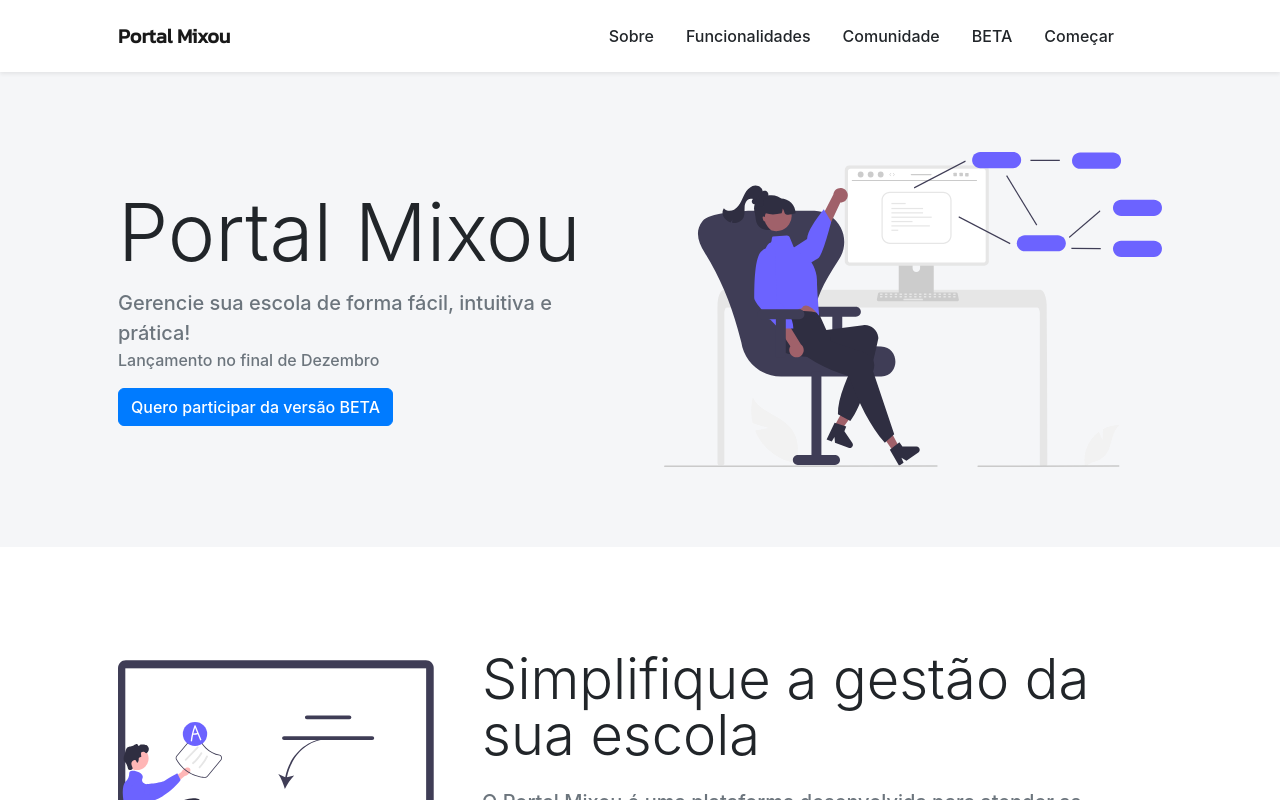
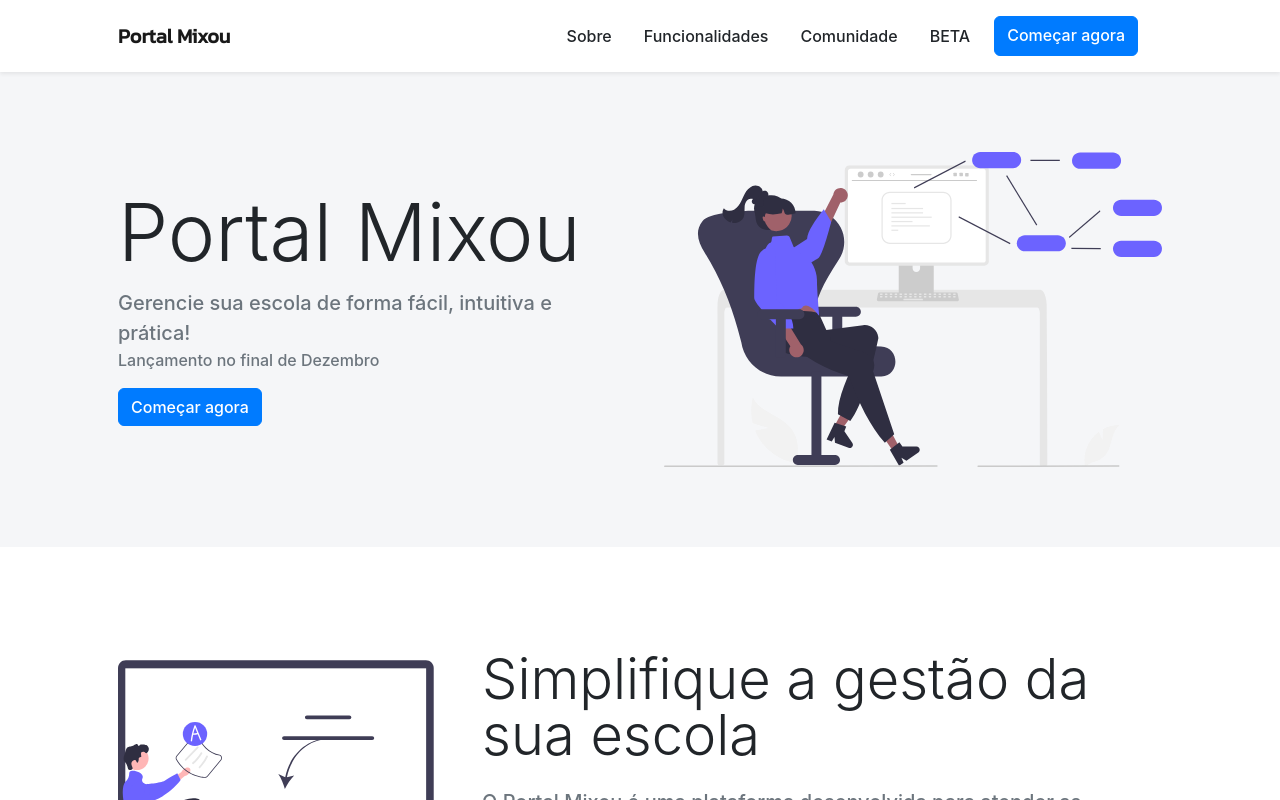
Before and after one commit to vinic-i/landingpage, a SvelteKit app: page / in a window 1280 px wide. Shown: the top 800 px of the page. Built offline with nearby package versions, Linux system fonts and the light colour scheme.

Commit message:
botão começar agora

```diff
--- a/src/routes/+page.svelte
+++ b/src/routes/+page.svelte
@@ -27,7 +27,7 @@
 				<li class="nav-item"><a class="nav-link me-lg-3" href="#features">Funcionalidades</a></li>
 				<li class="nav-item"><a class="nav-link me-lg-3" href="#community">Comunidade</a></li>
 				<li class="nav-item"><a class="nav-link me-lg-3" href="#beta">BETA</a></li>
-				<li class="nav-item"><a class="nav-link me-lg-3" href="https://escola-mixou.netlify.app/owner">Começar</a></li>
+				<a class="btn btn-primary" href="https://escola-mixou.netlify.app/owner">Começar agora</a>
 				<!-- <div class={`dropdown ${dropdown ? 'show' : ''}`}>
 					<button
 						class="btn btn-secondary dropdown-toggle"
@@ -79,11 +79,8 @@
 						<span class="text-muted">Lançamento no final de Dezembro</span>
 					</p>
 					<div class="d-flex flex-column flex-lg-row align-items-center">
-						<a
-							href={whatsappGroupLink}
-							target="_blank"
-							rel="noopener noreferrer"
-							class="btn btn-primary">Quero participar da versão BETA</a
+						<a class="btn btn-primary" href="https://escola-mixou.netlify.app/owner"
+							>Começar agora</a
 						>
 					</div>
 				</div>
```
